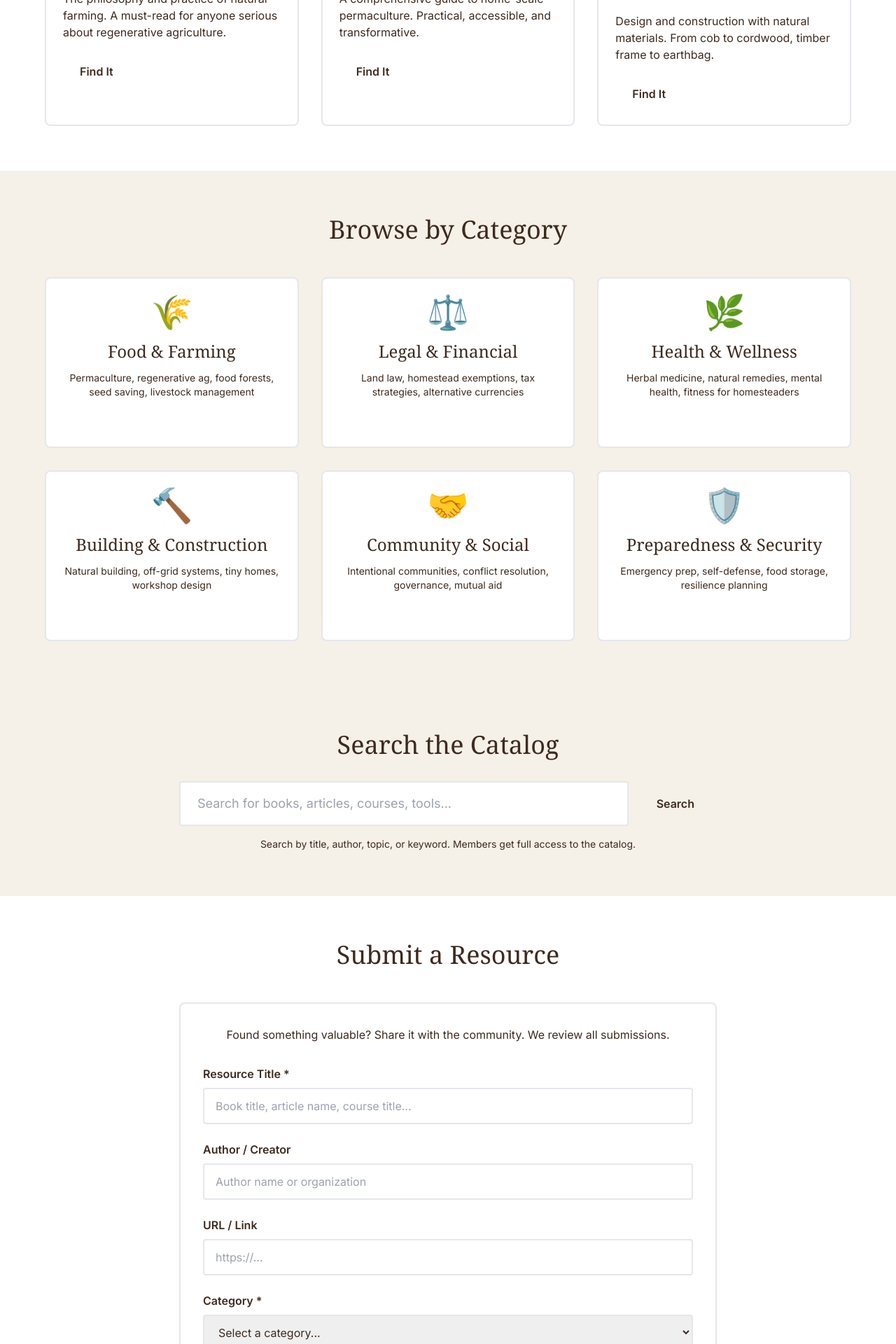
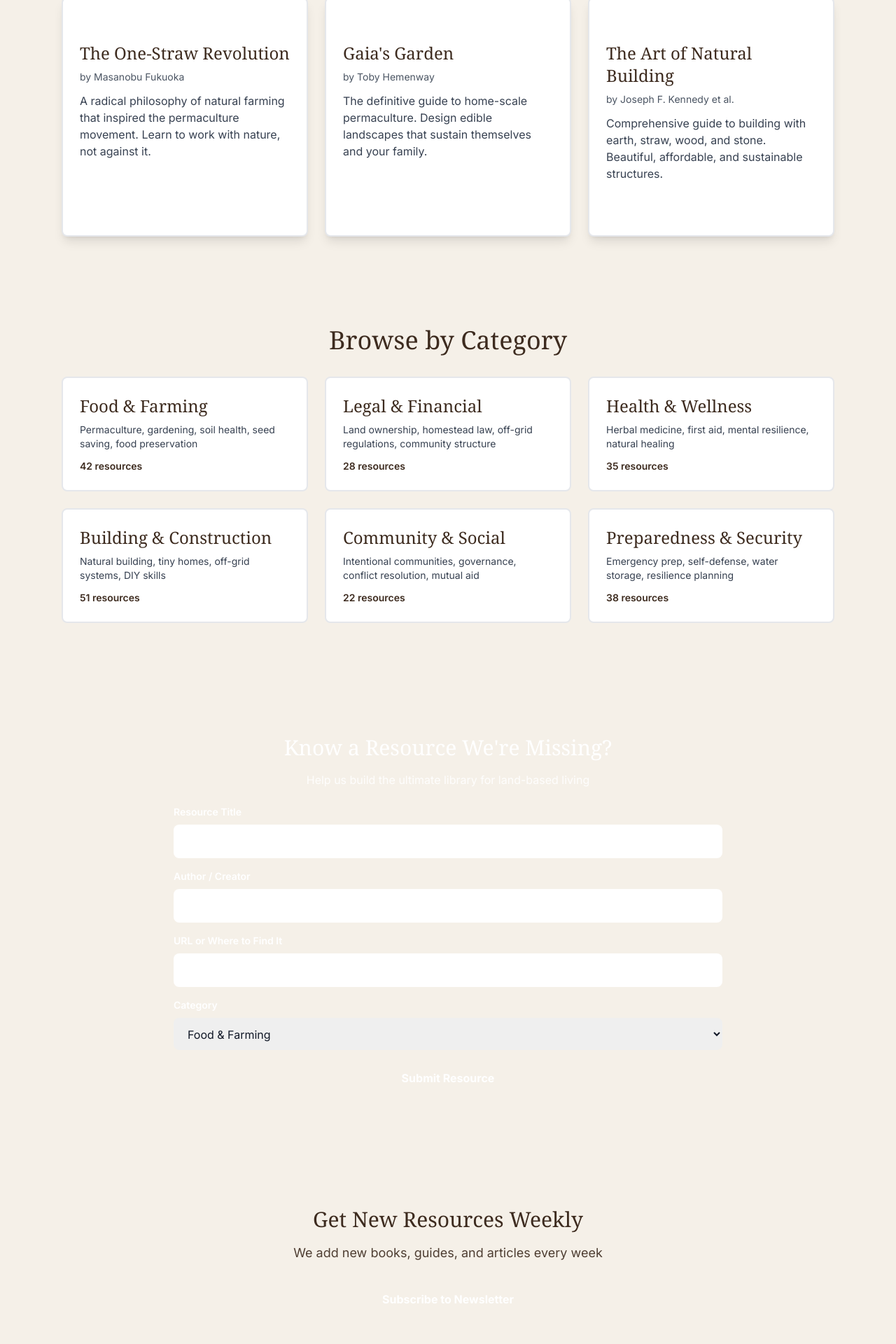
Before and after one commit to dutchiono/uniphimedia, a Next.js app: page /catalog in a window 1280 px wide. Shown: the part 660-2580 px from the top of the page at 70% size. Built offline with nearby package versions, Linux system fonts and the light colour scheme.

Commit message:
feat: add catalog page

```diff
--- a/src/app/catalog/page.tsx
+++ b/src/app/catalog/page.tsx
@@ -1,238 +1,171 @@
 export default function CatalogPage() {
-  const featuredResources = [
+  const featured = [
     {
       title: "The One-Straw Revolution",
       author: "Masanobu Fukuoka",
-      desc: "The philosophy and practice of natural farming. A must-read for anyone serious about regenerative agriculture.",
-      link: "#"
+      description: "A radical philosophy of natural farming that inspired the permaculture movement. Learn to work with nature, not against it.",
+      category: "Farming"
     },
     {
       title: "Gaia's Garden",
       author: "Toby Hemenway",
-      desc: "A comprehensive guide to home-scale permaculture. Practical, accessible, and transformative.",
-      link: "#"
+      description: "The definitive guide to home-scale permaculture. Design edible landscapes that sustain themselves and your family.",
+      category: "Farming"
     },
     {
       title: "The Art of Natural Building",
-      author: "Various Contributors",
-      desc: "Design and construction with natural materials. From cob to cordwood, timber frame to earthbag.",
-      link: "#"
+      author: "Joseph F. Kennedy et al.",
+      description: "Comprehensive guide to building with earth, straw, wood, and stone. Beautiful, affordable, and sustainable structures.",
+      category: "Building"
     }
   ];
 
   const categories = [
     {
-      title: "Food & Farming",
-      icon: "🌾",
-      desc: "Permaculture, regenerative ag, food forests, seed saving, livestock management",
-      count: 47
+      name: "Food & Farming",
+      description: "Permaculture, gardening, soil health, seed saving, food preservation",
+      count: "42 resources"
     },
     {
-      title: "Legal & Financial",
-      icon: "⚖️",
-      desc: "Land law, homestead exemptions, tax strategies, alternative currencies",
-      count: 23
+      name: "Legal & Financial",
+      description: "Land ownership, homestead law, off-grid regulations, community structure",
+      count: "28 resources"
     },
     {
-      title: "Health & Wellness",
-      icon: "🌿",
-      desc: "Herbal medicine, natural remedies, mental health, fitness for homesteaders",
-      count: 31
+      name: "Health & Wellness",
+      description: "Herbal medicine, first aid, mental resilience, natural healing",
+      count: "35 resources"
     },
     {
-      title: "Building & Construction",
-      icon: "🔨",
-      desc: "Natural building, off-grid systems, tiny homes, workshop design",
-      count: 38
+      name: "Building & Construction",
+      description: "Natural building, tiny homes, off-grid systems, DIY skills",
+      count: "51 resources"
     },
     {
-      title: "Community & Social",
-      icon: "🤝",
-      desc: "Intentional communities, conflict resolution, governance, mutual aid",
-      count: 19
+      name: "Community & Social",
+      description: "Intentional communities, governance, conflict resolution, mutual aid",
+      count: "22 resources"
     },
     {
-      title: "Preparedness & Security",
-      icon: "🛡️",
-      desc: "Emergency prep, self-defense, food storage, resilience planning",
-      count: 25
+      name: "Preparedness & Security",
+      description: "Emergency prep, self-defense, water storage, resilience planning",
+      count: "38 resources"
     }
   ];
 
   return (
-    <div className="min-h-screen bg-cream">
-      {/* Hero Section */}
+    <main className="min-h-screen bg-cream">
+      {/* Hero */}
       <section className="bg-forest text-cream py-20">
-        <div className="container mx-auto px-6 text-center">
-          <h1 className="font-serif text-5xl md:text-6xl mb-6">
-            The Knowledge They Don't Want You to Find
-          </h1>
-          <p className="text-xl max-w-3xl mx-auto opacity-90">
-            Curated resources for land ownership, self-reliance, and community building.
-          </p>
+        <div className="max-w-4xl mx-auto px-6 text-center">
+          <h1 className="font-serif text-5xl mb-4">The Knowledge They Don't Want You to Find</h1>
+          <p className="text-xl opacity-90">Curated resources for land, freedom, and self-reliance</p>
+        </div>
+      </section>
+
+      {/* Search Bar */}
+      <section className="max-w-4xl mx-auto px-6 py-12">
+        <div className="relative">
+          <input
+            type="text"
+            placeholder="Search for books, articles, guides..."
+            className="w-full border-2 border-forest rounded-lg px-6 py-4 text-lg focus:outline-none focus:ring-2 focus:ring-gold"
+          />
+          <button className="absolute right-3 top-1/2 -translate-y-1/2 bg-gold text-white px-6 py-2 rounded-lg font-semibold hover:bg-opacity-90 transition-colors">
+            Search
+          </button>
         </div>
       </section>
 
       {/* Featured Resources */}
-      <section className="py-16 bg-white">
-        <div className="container mx-auto px-6">
-          <h2 className="font-serif text-4xl text-forest text-center mb-12">Featured Resources</h2>
-          <div className="grid md:grid-cols-3 gap-8 max-w-6xl mx-auto">
-            {featuredResources.map((resource, idx) => (
-              <div key={idx} className="border-2 border-gold rounded-lg p-6 hover:shadow-xl transition-shadow">
+      <section className="max-w-6xl mx-auto px-6 py-16">
+        <h2 className="font-serif text-4xl text-forest mb-8 text-center">Featured Resources</h2>
+        <div className="grid md:grid-cols-3 gap-6">
+          {featured.map((resource, idx) => (
+            <div key={idx} className="bg-white border-2 border-gold rounded-lg p-6 shadow-lg">
+              <div className="bg-gold text-white px-3 py-1 rounded-full text-xs font-semibold inline-block mb-3">
+                {resource.category}
+              </div>
               <h3 className="font-serif text-2xl text-forest mb-2">{resource.title}</h3>
-                <p className="text-bark text-sm mb-4 italic">by {resource.author}</p>
-                <p className="text-bark mb-6">{resource.desc}</p>
+              <p className="text-sm text-gray-600 mb-3">by {resource.author}</p>
+              <p className="text-gray-700 mb-4">{resource.description}</p>
               <a
-                  href={resource.link}
-                  className="inline-block bg-forest text-cream px-6 py-2 rounded font-semibold hover:bg-opacity-90 transition"
+                href="#"
+                className="inline-block bg-bark text-white px-4 py-2 rounded text-sm font-semibold hover:bg-opacity-90 transition-colors"
               >
                 Find It
               </a>
             </div>
           ))}
         </div>
+      </section>
+
+      {/* Resource Categories */}
+      <section className="max-w-6xl mx-auto px-6 py-16">
+        <h2 className="font-serif text-4xl text-forest mb-8 text-center">Browse by Category</h2>
+        <div className="grid md:grid-cols-2 lg:grid-cols-3 gap-6">
+          {categories.map((category, idx) => (
+            <div key={idx} className="bg-white border-2 border-forest rounded-lg p-6 hover:shadow-lg transition-shadow cursor-pointer">
+              <h3 className="font-serif text-2xl text-forest mb-2">{category.name}</h3>
+              <p className="text-gray-700 text-sm mb-3">{category.description}</p>
+              <p className="text-gold font-semibold text-sm">{category.count}</p>
+            </div>
+          ))}
         </div>
       </section>
 
-      {/* Resource Categories */}
-      <section className="py-16">
-        <div className="container mx-auto px-6">
-          <h2 className="font-serif text-4xl text-forest text-center mb-12">Browse by Category</h2>
-          <div className="grid md:grid-cols-2 lg:grid-cols-3 gap-8 max-w-6xl mx-auto">
-            {categories.map((category, idx) => (
-              <div
-                key={idx}
-                className="bg-white border-2 border-forest rounded-lg p-6 hover:shadow-lg transition-shadow cursor-pointer"
-              >
-                <div className="text-5xl mb-4 text-center">{category.icon}</div>
-                <h3 className="font-serif text-2xl text-forest mb-3 text-center">{category.title}</h3>
-                <p className="text-bark text-sm text-center mb-4">{category.desc}</p>
-                <div className="text-center">
-                  <span className="inline-block bg-gold text-white px-4 py-1 rounded text-sm font-bold">
-                    {category.count} Resources
-                  </span>
+      {/* Submit Resource */}
+      <section className="max-w-4xl mx-auto px-6 py-16">
+        <div className="bg-bark text-white rounded-lg p-8">
+          <h2 className="font-serif text-3xl mb-4 text-center">Know a Resource We're Missing?</h2>
+          <p className="text-center mb-6 opacity-90">Help us build the ultimate library for land-based living</p>
+          <form className="space-y-4">
+            <div>
+              <label className="block text-sm font-semibold mb-2">Resource Title</label>
+              <input type="text" className="w-full rounded-lg px-4 py-3 text-gray-900" />
             </div>
+            <div>
+              <label className="block text-sm font-semibold mb-2">Author / Creator</label>
+              <input type="text" className="w-full rounded-lg px-4 py-3 text-gray-900" />
             </div>
-            ))}
+            <div>
+              <label className="block text-sm font-semibold mb-2">URL or Where to Find It</label>
+              <input type="text" className="w-full rounded-lg px-4 py-3 text-gray-900" />
             </div>
-        </div>
-      </section>
-
-      {/* Search Bar */}
-      <section className="py-16 bg-gold bg-opacity-10">
-        <div className="container mx-auto px-6">
-          <h2 className="font-serif text-4xl text-forest text-center mb-8">Search the Catalog</h2>
-          <div className="max-w-3xl mx-auto">
-            <div className="flex gap-2">
-              <input
-                type="text"
-                placeholder="Search for books, articles, courses, tools..."
-                className="flex-1 border-2 border-forest rounded px-6 py-4 text-lg"
-              />
-              <button className="bg-forest text-cream px-8 py-4 rounded font-semibold hover:bg-opacity-90 transition">
-                Search
-              </button>
-            </div>
-            <p className="text-bark text-sm text-center mt-4">
-              Search by title, author, topic, or keyword. Members get full access to the catalog.
-            </p>
-          </div>
-        </div>
-      </section>
-
-      {/* Submit a Resource */}
-      <section className="py-16 bg-white">
-        <div className="container mx-auto px-6">
-          <h2 className="font-serif text-4xl text-forest text-center mb-12">Submit a Resource</h2>
-          <div className="max-w-3xl mx-auto">
-            <div className="bg-cream border-2 border-forest rounded-lg p-8">
-              <p className="text-bark text-center mb-8">
-                Found something valuable? Share it with the community. We review all submissions.
-              </p>
-              <form className="space-y-6">
             <div>
-                  <label className="block text-forest font-semibold mb-2">Resource Title *</label>
-                  <input
-                    type="text"
-                    className="w-full border-2 border-forest rounded px-4 py-3"
-                    placeholder="Book title, article name, course title..."
-                    required
-                  />
-                </div>
-
-                <div>
-                  <label className="block text-forest font-semibold mb-2">Author / Creator</label>
-                  <input
-                    type="text"
-                    className="w-full border-2 border-forest rounded px-4 py-3"
-                    placeholder="Author name or organization"
-                  />
-                </div>
-
-                <div>
-                  <label className="block text-forest font-semibold mb-2">URL / Link</label>
-                  <input
-                    type="url"
-                    className="w-full border-2 border-forest rounded px-4 py-3"
-                    placeholder="https://..."
-                  />
-                </div>
-
-                <div>
-                  <label className="block text-forest font-semibold mb-2">Category *</label>
-                  <select className="w-full border-2 border-forest rounded px-4 py-3" required>
-                    <option value="">Select a category...</option>
-                    <option value="food-farming">Food & Farming</option>
-                    <option value="legal-financial">Legal & Financial</option>
-                    <option value="health-wellness">Health & Wellness</option>
-                    <option value="building-construction">Building & Construction</option>
-                    <option value="community-social">Community & Social</option>
-                    <option value="preparedness-security">Preparedness & Security</option>
+              <label className="block text-sm font-semibold mb-2">Category</label>
+              <select className="w-full rounded-lg px-4 py-3 text-gray-900">
+                <option>Food & Farming</option>
+                <option>Legal & Financial</option>
+                <option>Health & Wellness</option>
+                <option>Building & Construction</option>
+                <option>Community & Social</option>
+                <option>Preparedness & Security</option>
               </select>
             </div>
-
-                <div>
-                  <label className="block text-forest font-semibold mb-2">Description</label>
-                  <textarea
-                    className="w-full border-2 border-forest rounded px-4 py-3 h-32"
-                    placeholder="Why is this resource valuable? What does it cover?"
-                  ></textarea>
-                </div>
-
-                <div className="text-center">
             <a
               href="/contact"
-                    className="inline-block bg-forest text-cream px-12 py-4 rounded font-semibold text-lg hover:bg-opacity-90 transition"
+              className="block w-full bg-gold text-white text-center py-3 rounded-lg font-bold hover:bg-opacity-90 transition-colors"
             >
               Submit Resource
             </a>
-                </div>
           </form>
-            </div>
-          </div>
         </div>
       </section>
 
       {/* Newsletter Signup */}
-      <section className="py-16 bg-forest text-cream">
-        <div className="container mx-auto px-6 text-center">
-          <h2 className="font-serif text-4xl mb-6">Get New Resources Weekly</h2>
-          <p className="text-xl max-w-2xl mx-auto mb-8">
-            Every week we share new additions to the catalog. Stay sharp, stay informed.
-          </p>
-          <div className="max-w-md mx-auto flex gap-2">
-            <input
-              type="email"
-              placeholder="your.email@example.com"
-              className="flex-1 px-4 py-3 rounded text-bark"
-            />
-            <button className="bg-gold text-white px-6 py-3 rounded font-semibold hover:bg-opacity-90 transition">
-              Subscribe
-            </button>
-          </div>
+      <section className="bg-forest text-cream py-16">
+        <div className="max-w-4xl mx-auto px-6 text-center">
+          <h2 className="font-serif text-3xl mb-4">Get New Resources Weekly</h2>
+          <p className="text-lg mb-6 opacity-90">We add new books, guides, and articles every week</p>
+          <a
+            href="/contact"
+            className="inline-block bg-gold text-white px-8 py-4 rounded-lg font-bold hover:bg-opacity-90 transition-colors"
+          >
+            Subscribe to Newsletter
+          </a>
         </div>
       </section>
-    </div>
+    </main>
   );
 }
```
Lines whose indentation alone changed are shown as unchanged.
